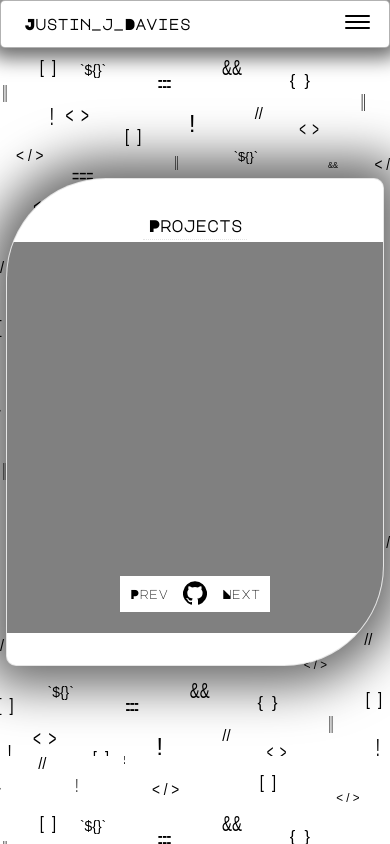
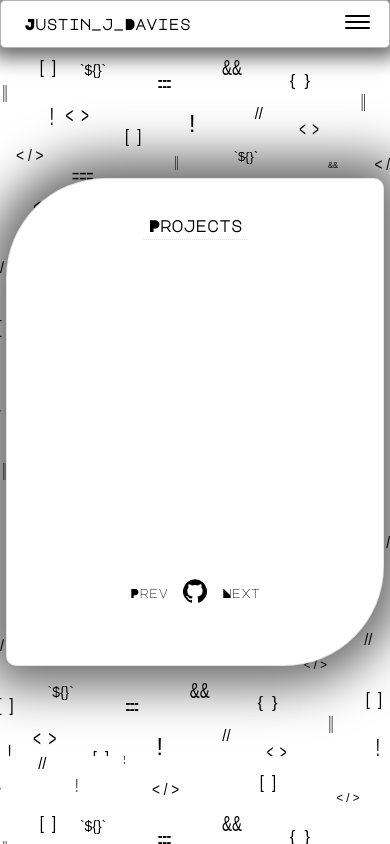
Before and after one commit to Therealjustindude/Portfolio_Website, a React (Create React App) app: page /projects in a window 390 px wide. Built offline with nearby package versions, Linux system fonts and the light colour scheme; a web font is replaced by a local one.

Commit message:
projects has overflow scroll to fit mobile

```diff
--- a/src/Components/MediaCard.js
+++ b/src/Components/MediaCard.js
@@ -52,8 +52,8 @@ const Container = styled.div`
 	justify-content: center;
 	align-items: center;
 	overflow: hidden;
+	padding: 2px;
 	flex-direction: column;
-	background-color: grey;
 `
 
 const BtnDiv = styled.div`
--- a/src/Components/Projects.js
+++ b/src/Components/Projects.js
@@ -44,7 +44,7 @@ const Container = styled.div`
 `
 const MediaContainer = styled.div`
 	display: flex;
-	overflow: hidden;
+	overflow: scroll;
 	align-items: center;
 	flex-direction: column;
 	justify-content: space-between;
```
Also changed, not shown: 1 other file (tests, documents, lock files or other folders).
